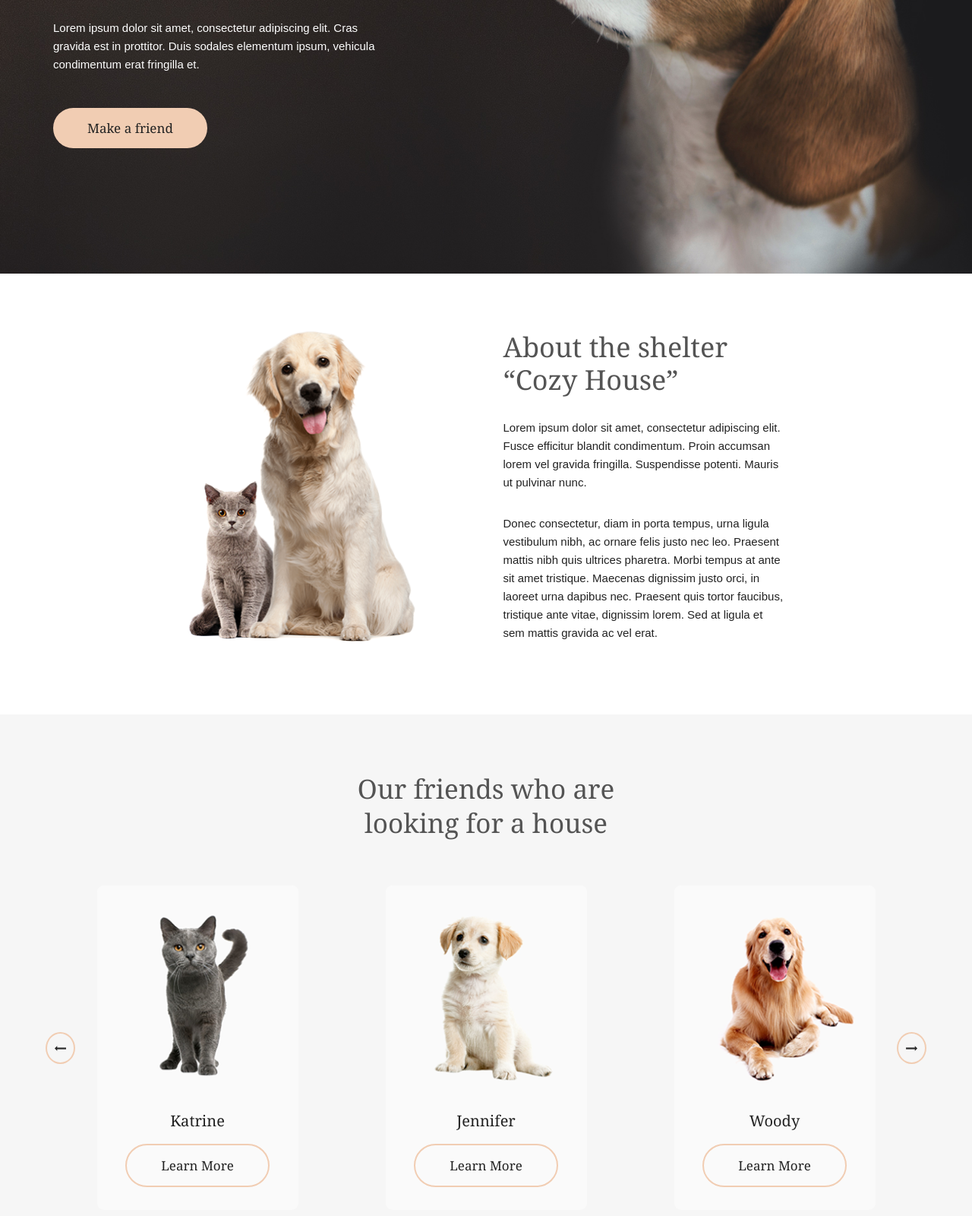
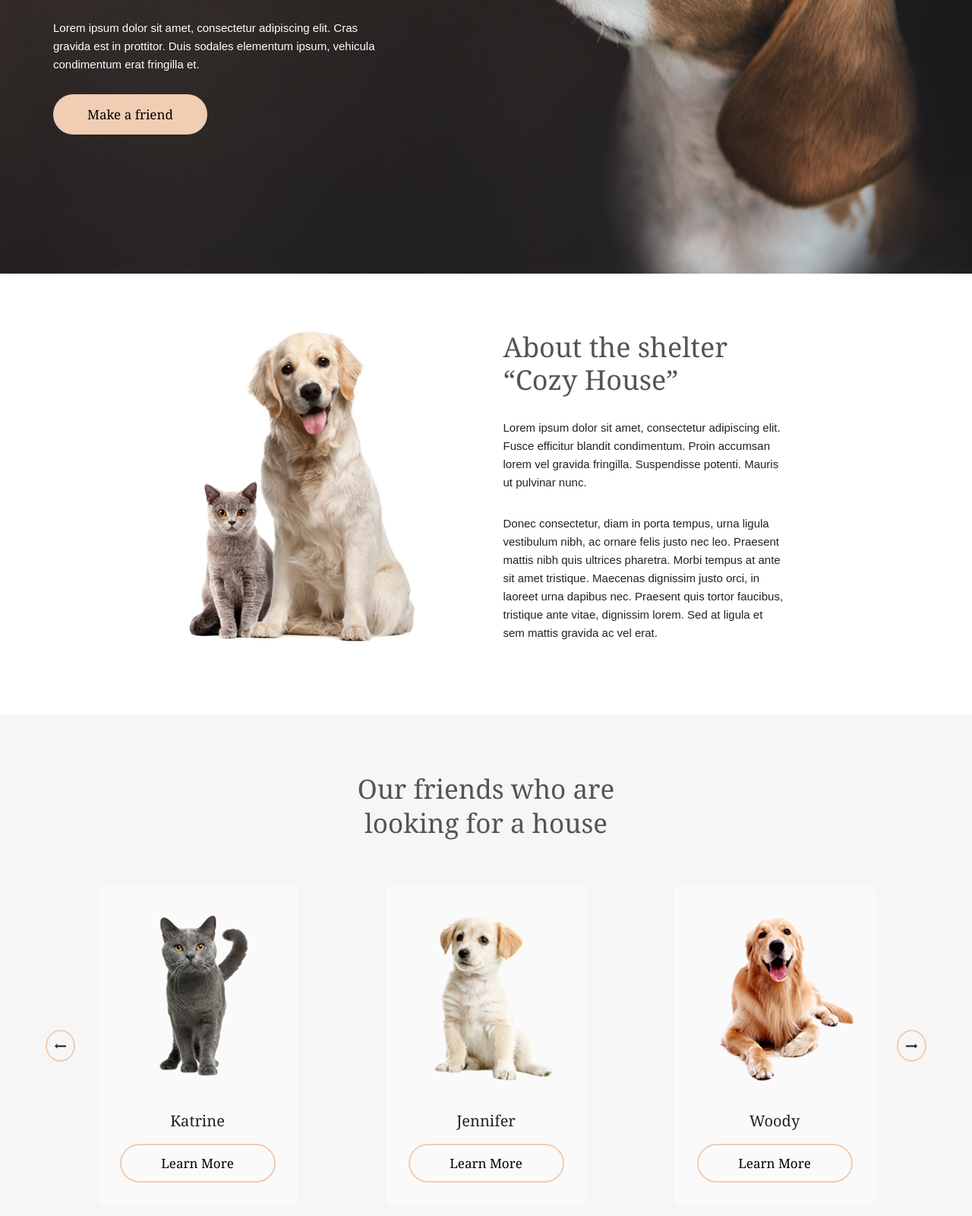
Before and after one commit to StormCreator/Cozy-House, a website: page src/index.html in a window 1280 px wide. Shown: the part 440-2040 px from the top of the page at 76% size. Drawn offline with nearby package versions, Linux system fonts and the light colour scheme; files that its build step writes are made by us from their sources; files whose address does not match are found by name.

Commit message:
code refactor

```diff
--- a/src/index.html
+++ b/src/index.html
@@ -37,9 +37,9 @@
                     <p class="promo__descr">
                         Lorem ipsum dolor sit amet, consectetur adipiscing elit. Cras gravida est in prottitor. Duis sodales elementum ipsum, vehicula condimentum erat fringilla et.
                     </p>
-                    <button class="btn promo__btn">
-                        <p>Make a friend</p>
-                    </button>
+                    <a href="#" class="btn promo__btn">
+                        Make a friend
+                    </a>
                 </div>
             </div>
         </section>
@@ -84,9 +84,9 @@
                                         <h3 class="pet__title">
                                             Katrine
                                         </h3>
-                                        <button class="btn pet__btn">
-                                            <p>Learn More</p>
-                                        </button>
+                                        <a hre="#" class="btn pet__btn">
+                                            Learn More
+                                        </a>
                                     </div>
                                 </div>
                             </div>
@@ -101,9 +101,9 @@
                                         <h3 class="pet__title">
                                             Jennifer
                                         </h3>
-                                        <button class="btn pet__btn">
-                                            <p>Learn More</p>
-                                        </button>
+                                        <a href="#" class="btn pet__btn">
+                                            Learn More
+                                        </a>
                                     </div>
                                 </div>
                             </div>
@@ -118,9 +118,9 @@
                                         <h3 class="pet__title">
                                             Woody
                                         </h3>
-                                        <button class="btn pet__btn">
-                                            <p>Learn More</p>
-                                        </button>
+                                        <a href ="#" class="btn pet__btn">
+                                            Learn More
+                                        </a>
                                     </div>
                                 </div>
                             </div>
@@ -135,9 +135,9 @@
                                         <h3 class="pet__title">
                                             Katrine
                                         </h3>
-                                        <button class="btn pet__btn">
-                                            <p>Learn More</p>
-                                        </button>
+                                        <a href="#" class="btn pet__btn">
+                                            Learn More
+                                        </a>
                                     </div>
                                 </div>
                             </div>
--- a/src/styles/blocks/_about.scss
+++ b/src/styles/blocks/_about.scss
@@ -43,7 +43,6 @@
 @media (max-width: 768px){
     .about{
         &__wrapper{
-            padding: 0px 15px;
             flex-direction: column-reverse;
             align-items: center;
         }
--- a/src/styles/blocks/_button.scss
+++ b/src/styles/blocks/_button.scss
@@ -5,6 +5,9 @@
     background-color: $main-color;
     font-size: 17px;
     font-family: "Georgia";
+    cursor: pointer;
+    text-decoration: none;
+    color: #000;
 }
 
 @media (max-width: 576px){
--- a/src/styles/blocks/_donation.scss
+++ b/src/styles/blocks/_donation.scss
@@ -79,7 +79,6 @@
     .donation{
         &__wrapper{
             flex-wrap: wrap;
-            padding: 0px 15px;
             justify-content: center;
             align-items: center;
         }
--- a/src/styles/blocks/_footer.scss
+++ b/src/styles/blocks/_footer.scss
@@ -141,7 +141,7 @@
     .footer{
         padding: 30px 0px 0px 0px;
         &__wrapper{
-            justify-content: space-around;
+            justify-content: space-between;
         }
         .questions{
             margin-right: 0px;
@@ -173,8 +173,5 @@
         .questions{
             margin-bottom: 30px;
         }
-        &__wrapper{
-            padding: 0 15px;
-        }
     }
 }
--- a/src/styles/blocks/_friends.scss
+++ b/src/styles/blocks/_friends.scss
@@ -42,9 +42,11 @@
             margin-bottom: 20px;
         }
         &__btn{
+            display: block;
             background-color: transparent;
             border: 2px solid $main-color;
             transition: .2s background-color;
+            margin-top: 15px;
             &:hover{
                 background-color: $main-color;
             }
--- a/src/styles/blocks/_promo.scss
+++ b/src/styles/blocks/_promo.scss
@@ -11,17 +11,17 @@
         color: $main-color;
         max-width: 345px;
         line-height: 1.295;
+        margin-bottom: 30px;
     }
     &__descr{
-        margin-top: 30px;
         font-family: 'Arial';
         font-size: 15px;
         color: #fff;
         line-height: 1.6;
         max-width: 440px;
+        margin-bottom: 45px;
     }
     &__btn{
-        margin-top: 45px;
         transition: .2s background-color;
         &:hover{
             background-color: #fff;
@@ -43,19 +43,10 @@
     }
 }
 
-@media (max-width: 992px){
-    .promo{
-        &__title{
-            font-size: 29px;
-        }
-    }
-}
-
 @media (max-width: 768px){
     .promo{
         padding-top: 0px;
         &__info{
-            padding-left: 20px;
             max-width: 330px;
         }
         &__title{
@@ -67,7 +58,6 @@
 @media (max-width: 576px){
     .promo{
         &__info{
-            padding-left: 15px;
             max-width: 200px;
         }
         &__title{
--- a/src/styles/style.scss
+++ b/src/styles/style.scss
@@ -49,6 +49,7 @@ body{
 @media (max-width: 768px){
     .container{
         max-width: 100%;
+        padding: 0px 15px;
     }
 }
 
```
Also changed, not shown: dist/css/style.min.css, dist/index.html, dist/js/script.js.
